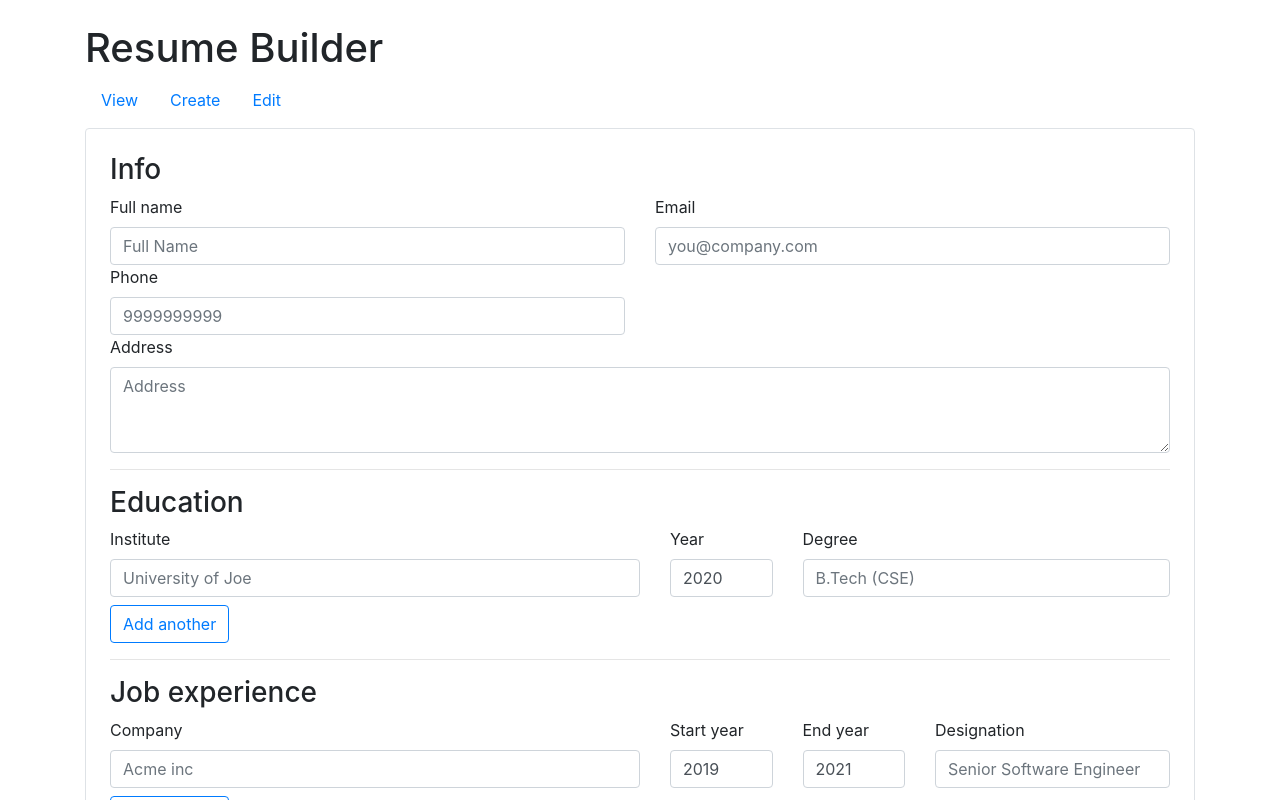
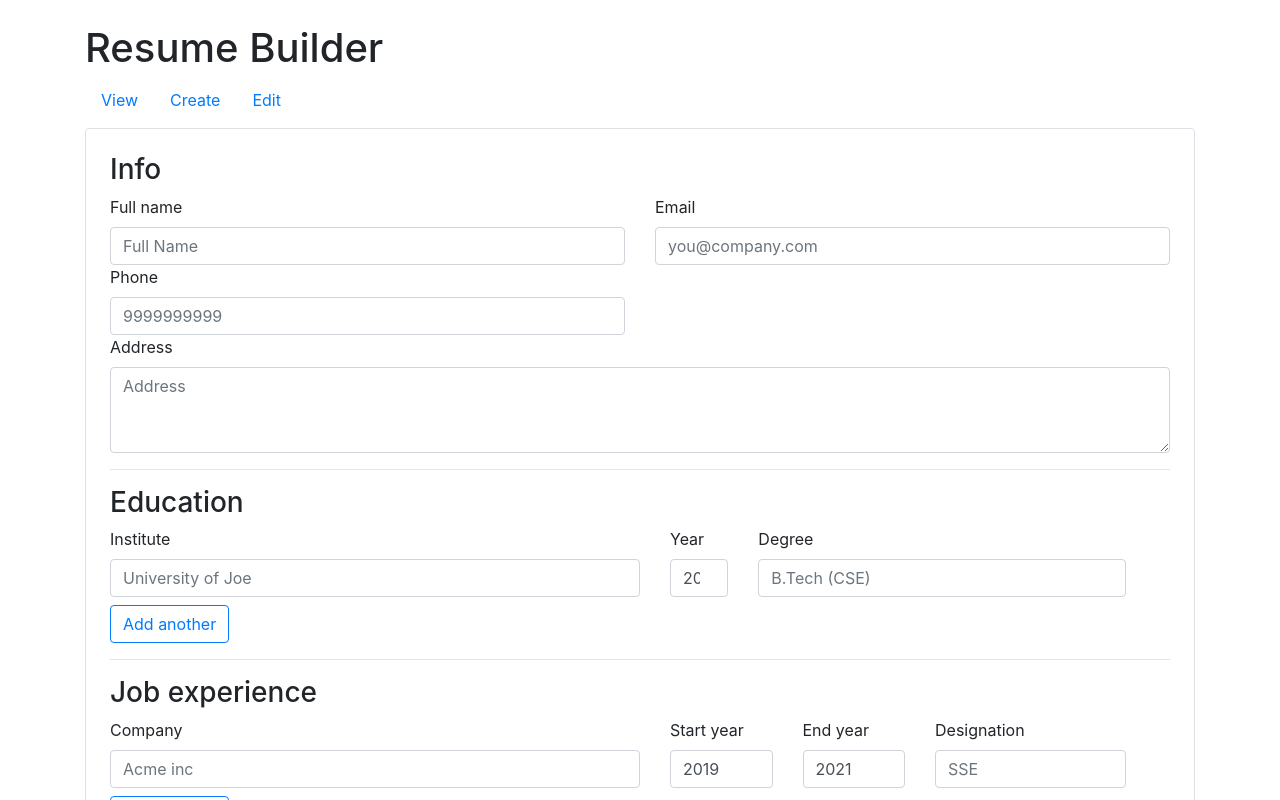
Before and after one commit to shibilyt/resume-builder-test, a React (Create React App) app: page /edit in a window 1280 px wide. Shown: the top 800 px of the page. Built offline with nearby package versions, Linux system fonts and the light colour scheme.

Commit message:
Add option to remove item from field array

```diff
--- a/src/components/EducationFields.tsx
+++ b/src/components/EducationFields.tsx
@@ -22,7 +22,7 @@ function EducationItemFields({
 }>) {
   return (
     <>
-      {fields.map((field) => (
+      {fields.map((field, index) => (
         <>
           <div className="row mb-2">
             <div className="col">
@@ -36,7 +36,7 @@ function EducationItemFields({
               />
             </div>
             <div className="col row">
-              <div className="col-3">
+              <div className="col-2">
                 <label htmlFor="yearOfGraduation">Year</label>
                 <Field
                   component={renderField}
@@ -51,7 +51,7 @@ function EducationItemFields({
                   placeholder="2019"
                 />
               </div>
-              <div className="col">
+              <div className="col-9">
                 <label htmlFor="degree">Degree</label>
                 <Field
                   component={renderField}
@@ -60,6 +60,17 @@ function EducationItemFields({
                   validate={[validation.required]}
                   placeholder="B.Tech (CSE)"
                 />
+              </div>
+              <div className="col-1 d-flex align-items-end">
+                {fields.length > 1 && (
+                  <button
+                    type="button"
+                    className="btn btn-outline-danger"
+                    onClick={() => fields.remove(index)}
+                  >
+                    X
+                  </button>
+                )}
               </div>
             </div>
           </div>
--- a/src/components/JobExperienceFields.tsx
+++ b/src/components/JobExperienceFields.tsx
@@ -24,7 +24,7 @@ function JobItemFields({
 }>) {
   return (
     <>
-      {fields.map((field) => (
+      {fields.map((field, index) => (
         <>
           <div className="row mb-2">
             <div className="col">
@@ -68,15 +68,26 @@ function JobItemFields({
                   placeholder="2021"
                 />
               </div>
-              <div className="col">
+              <div className="col-5">
                 <label htmlFor="degree">Designation</label>
                 <Field
                   component={renderField}
                   className="form-control"
                   name={`${field}.designation`}
                   validate={[validation.required]}
-                  placeholder="Senior Software Engineer"
+                  placeholder="SSE"
                 />
+              </div>
+              <div className="col-1 d-flex align-items-end">
+                {fields.length > 1 && (
+                  <button
+                    type="button"
+                    className="btn btn-outline-danger"
+                    onClick={() => fields.remove(index)}
+                  >
+                    X
+                  </button>
+                )}
               </div>
             </div>
           </div>
```
